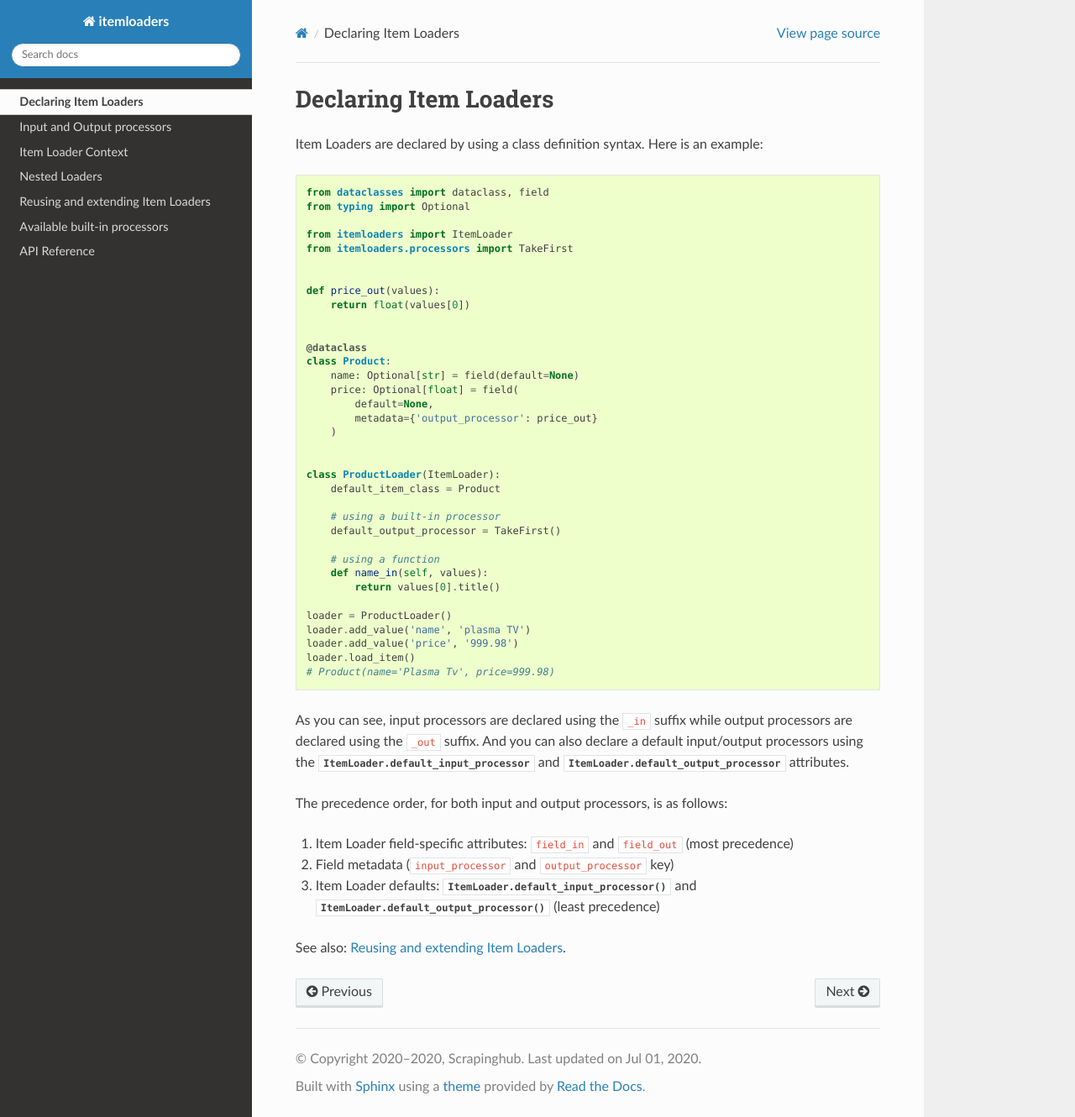
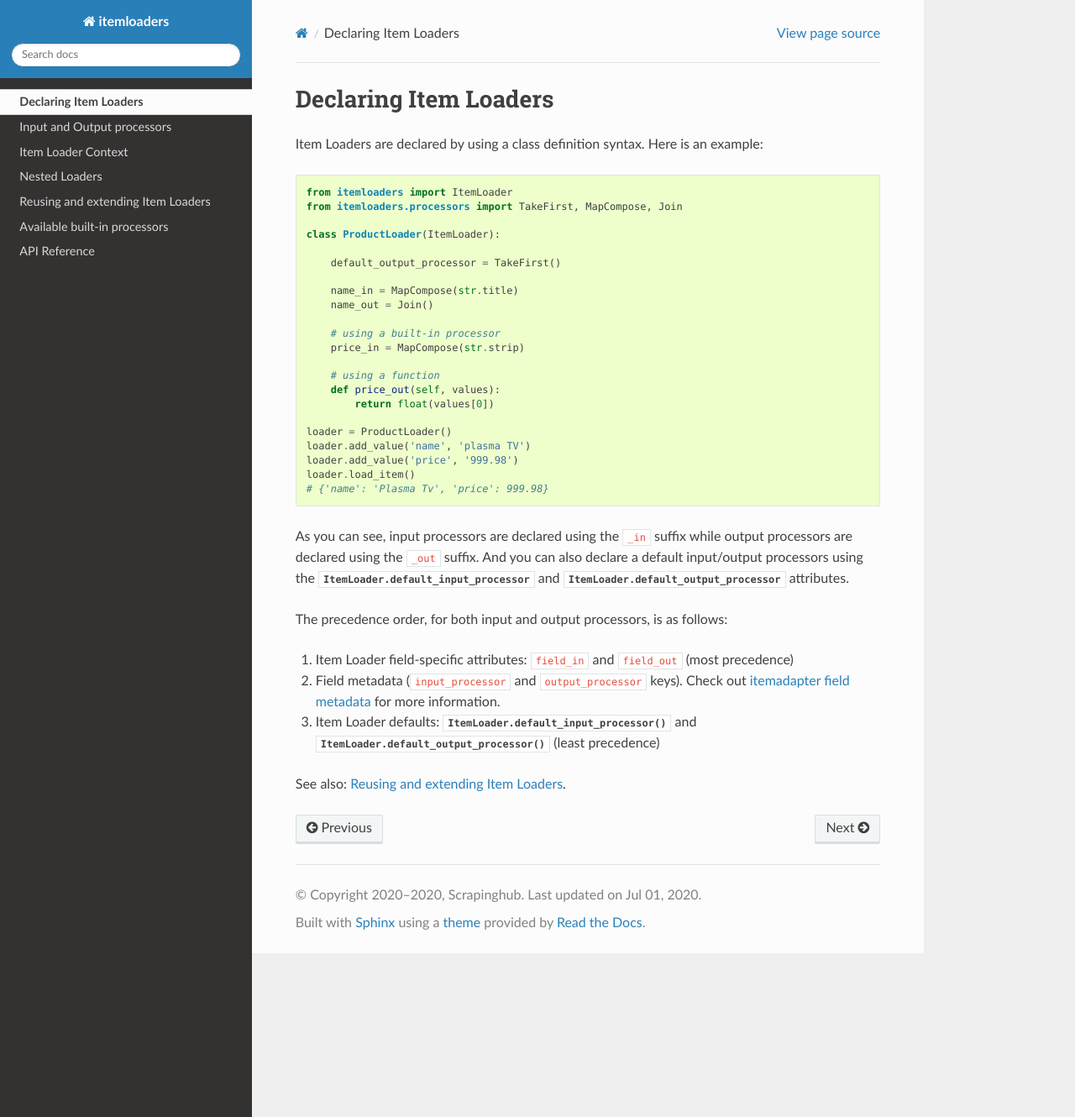
Before and after one commit to scrapy/itemloaders, a Sphinx documentation site: the page built from docs/declaring-loaders.rst, in a window 1280 px wide and 1330 px high. Shown: the whole window at 84% size. Built offline with Sphinx 7.4.7 and the Read the Docs theme 2.0.0, drawn with Linux system fonts in a browser that asks for light colours.

Commit message:
Update documentation example to use plain dicts

```diff
--- a/docs/declaring-loaders.rst
+++ b/docs/declaring-loaders.rst
@@ -5,41 +5,28 @@ Declaring Item Loaders
 
 Item Loaders are declared by using a class definition syntax. Here is an example::
 
-    from dataclasses import dataclass, field
-    from typing import Optional
-
     from itemloaders import ItemLoader
-    from itemloaders.processors import TakeFirst
-
-
-    def price_out(values):
-        return float(values[0])
-
-
-    @dataclass
-    class Product:
-        name: Optional[str] = field(default=None)
-        price: Optional[float] = field(
-            default=None,
-            metadata={'output_processor': price_out}
-        )
-
+    from itemloaders.processors import TakeFirst, MapCompose, Join
 
     class ProductLoader(ItemLoader):
-        default_item_class = Product
+
+        default_output_processor = TakeFirst()
+
+        name_in = MapCompose(str.title)
+        name_out = Join()
 
         # using a built-in processor
-        default_output_processor = TakeFirst()
+        price_in = MapCompose(str.strip)
 
         # using a function
-        def name_in(self, values):
-            return values[0].title()
+        def price_out(self, values):
+            return float(values[0])
 
     loader = ProductLoader()
     loader.add_value('name', 'plasma TV')
     loader.add_value('price', '999.98')
     loader.load_item()
-    # Product(name='Plasma Tv', price=999.98)
+    # {'name': 'Plasma Tv', 'price': 999.98}
 
 As you can see, input processors are declared using the ``_in`` suffix while
 output processors are declared using the ``_out`` suffix. And you can also
@@ -51,7 +38,10 @@ The precedence order, for both input and output processors, is as follows:
 
 1. Item Loader field-specific attributes: ``field_in`` and ``field_out`` (most
    precedence)
-2. Field metadata (``input_processor`` and ``output_processor`` key)
+2. Field metadata (``input_processor`` and ``output_processor`` keys).
+   Check out
+   `itemadapter field metadata <https://github.com/scrapy/itemadapter#metadata-support>`_
+   for more information.
 3. Item Loader defaults: :meth:`ItemLoader.default_input_processor` and
    :meth:`ItemLoader.default_output_processor` (least precedence)
 
```
